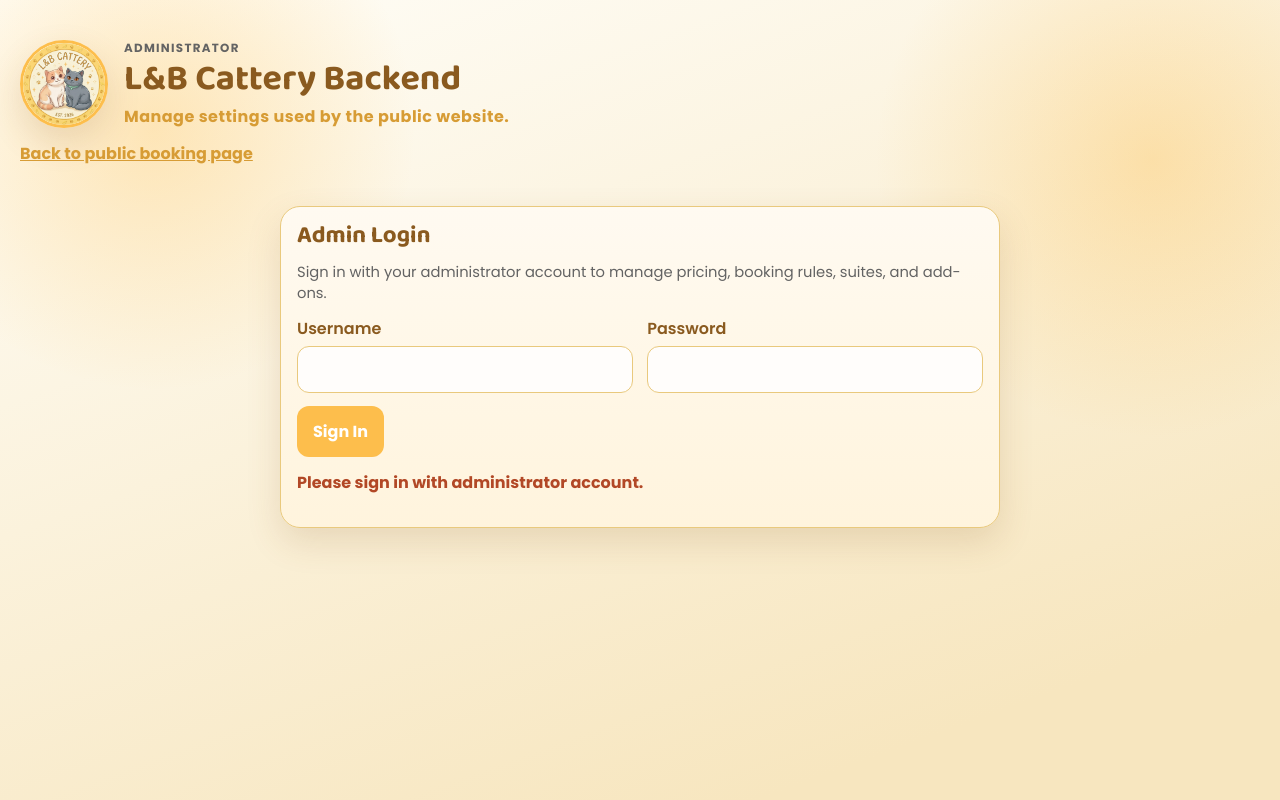
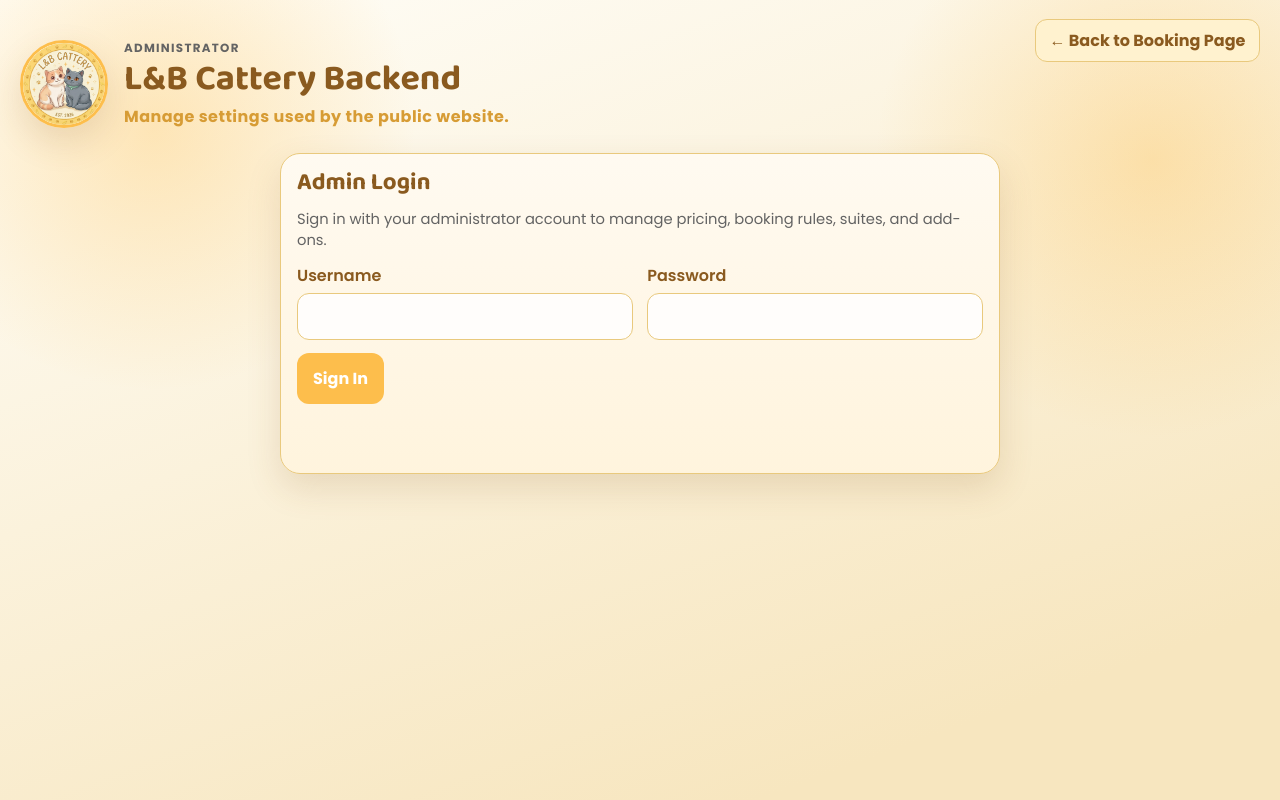
Before and after one commit to ijmmni99/lb.cattery, a plain HTML site: page admin.html in a window 1280 px wide. Drawn offline with Linux system fonts and the light colour scheme.

Commit message:
fix back button and remove error line

```diff
--- a/admin.html
+++ b/admin.html
@@ -14,6 +14,9 @@
   </head>
   <body class="admin-page">
     <header class="site-header">
+      <div class="header-auth">
+        <a href="index.html" class="back-link">← Back to Booking Page</a>
+      </div>
       <div class="brand-wrap">
         <img src="assets/logo-6.jpg" alt="L&B Cattery logo" class="brand-logo" />
         <div>
@@ -22,9 +25,6 @@
           <p class="brand-tagline">Manage settings used by the public website.</p>
         </div>
       </div>
-      <p class="intro nav-link-row">
-        <a href="index.html">Back to public booking page</a>
-      </p>
     </header>
 
     <main class="layout admin-layout">
--- a/admin.js
+++ b/admin.js
@@ -511,7 +511,6 @@ async function init() {
   const restored = await restoreSession();
   if (!restored) {
     setLoginCardVisible(true);
-    showStatus("Please sign in with administrator account.", false);
   }
 }
 
--- a/styles.css
+++ b/styles.css
@@ -153,6 +153,24 @@ h1 {
 .nav-link-row a {
   color: var(--brand-primary-dark);
   font-weight: 700;
+}
+
+.back-link {
+  display: inline-flex;
+  align-items: center;
+  gap: 0.4rem;
+  min-height: 40px;
+  padding: 0.5rem 0.85rem;
+  border-radius: 12px;
+  background: #fff2cf;
+  color: var(--brand-ink);
+  border: 1px solid var(--brand-border);
+  font-weight: 700;
+  text-decoration: none;
+}
+
+.back-link:hover {
+  background: #ffe8b0;
 }
 
 .layout {
```
Also changed, not shown: booking-lookup.html (+3 -1 lines), user-login.html (+3 -1 lines).
